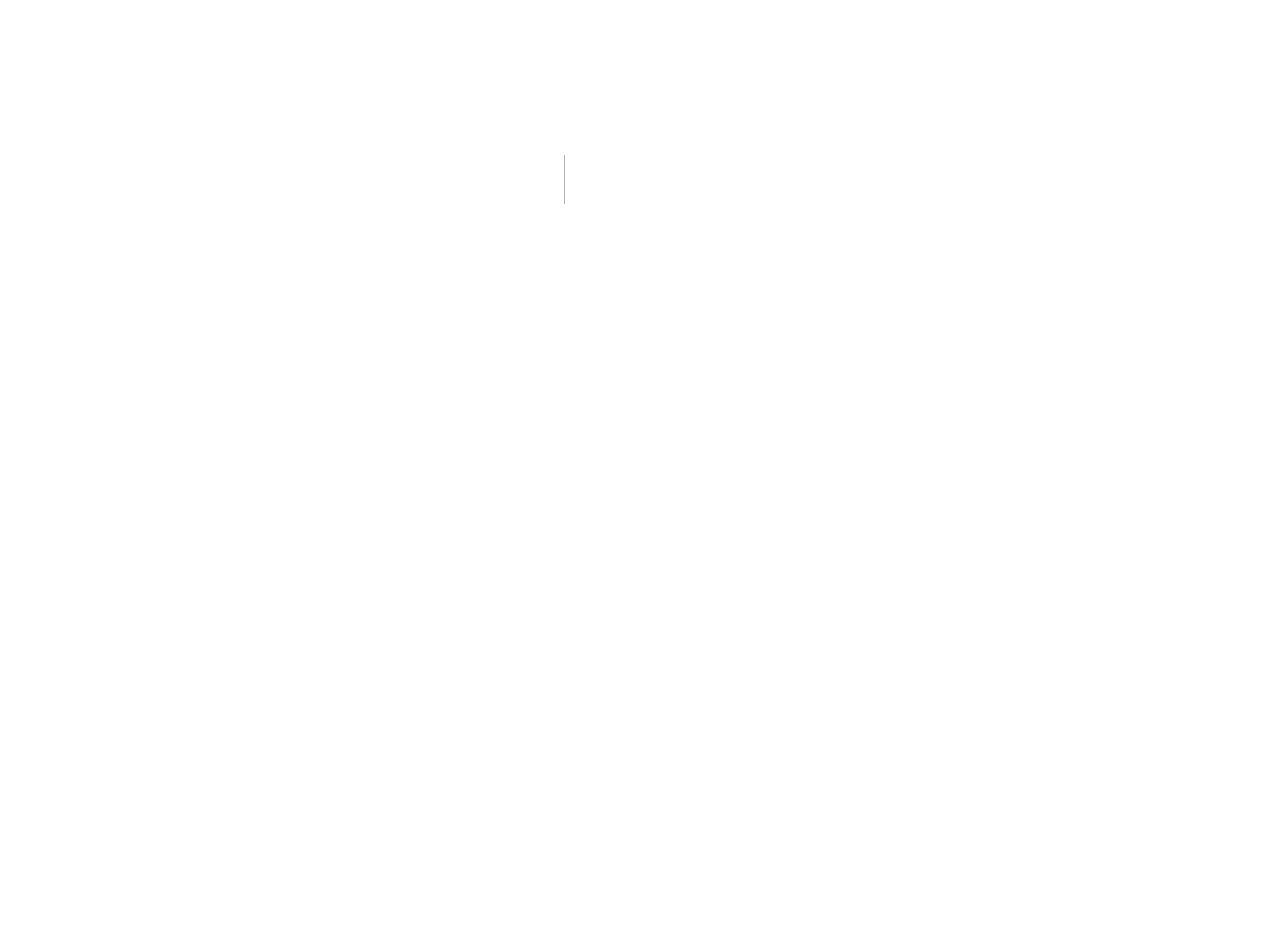
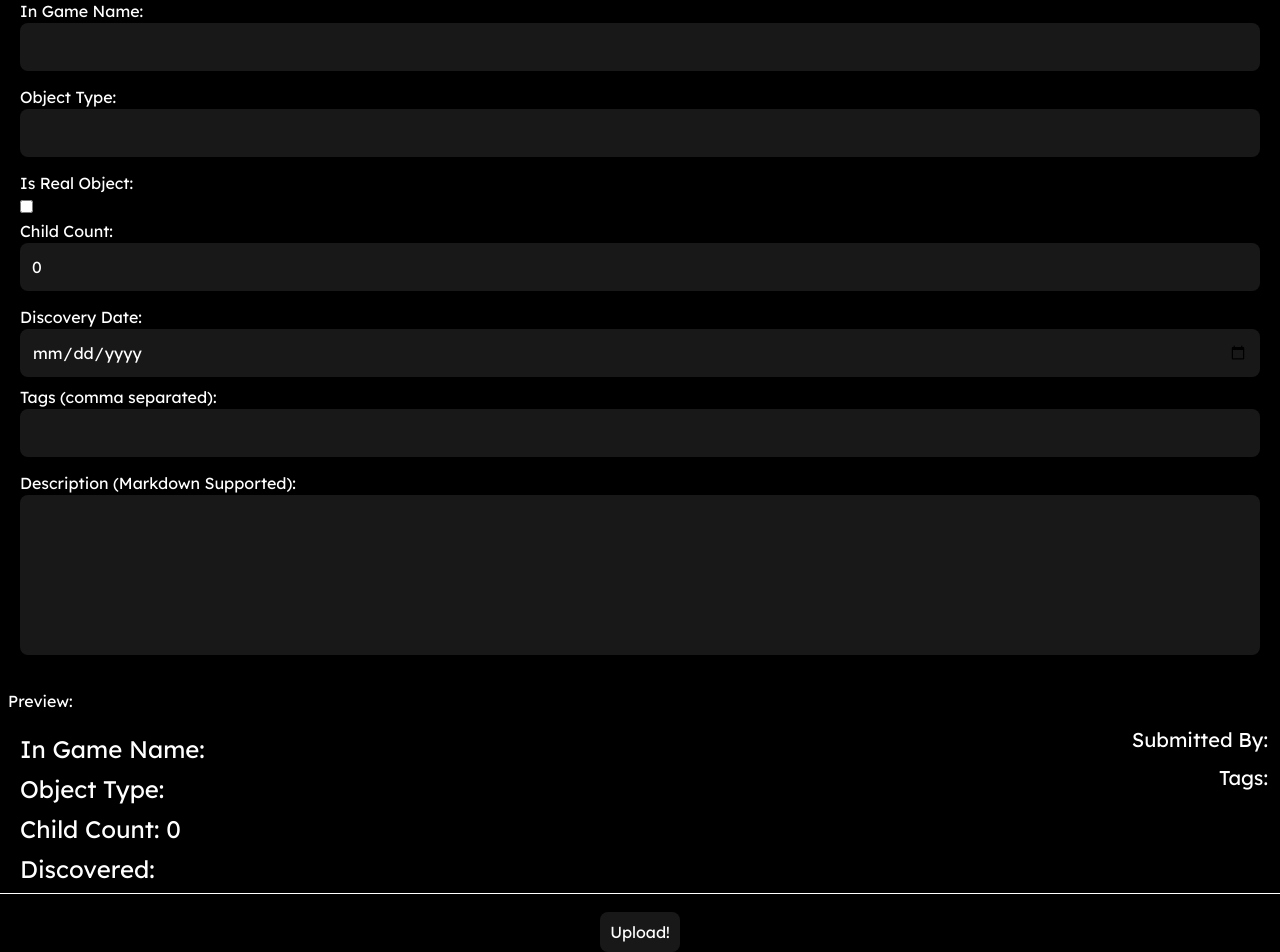
Before and after one commit to space-engine-object-catalog/space-engine-object-catalog, a Next.js app: page /object/upload in a window 1280 px wide. Before the commit this address had no page. Shown: the part 302-1254 px from the top of the page. Before the commit the page ends 881 px from the top, so only its background shows below. Built offline with nearby package versions, Linux system fonts and the light colour scheme.

Commit message:
Upload object page

```diff
--- a/src/app/globals.css
+++ b/src/app/globals.css
@@ -23,7 +23,7 @@ button {
 }
 
 .search-bar {
-  @apply w-100 h-10 bg-[rgb(24,24,24)] rounded-lg mr-5 p-3;
+  @apply bg-[rgb(24,24,24)] rounded-lg mr-5 p-3;
 }
 
 .search-button {
--- a/src/app/object/page.tsx
+++ b/src/app/object/page.tsx
@@ -64,7 +64,7 @@ export default function ObjectPage() {
       <h2 className="text-2xl ml-5 mb-2">Child Count: {ChildCount}</h2>
       <h2 className="text-2xl ml-5 mb-2">{IsRealObject}</h2>
       <h2 className="text-2xl ml-5 mb-2">Discovered: {DiscoveryDate}</h2>
-      {ObjectType == "Planet" && <h2 className="text-2xl ml-5 mb-2">ESI: {ESI}</h2>}
+      {ObjectType.toLowerCase() == "planet" && <h2 className="text-2xl ml-5 mb-2">ESI: {ESI}</h2>}
       {VerificationStatus == "verified" && <div className='h-2.5'></div>}
       {VerificationStatus == "unverified" && <h2 className="!text-[#ff9100] text-2xl ml-5 mb-4.5">This article is not verified! It may be inaccurate!</h2>}
       <div className="w-screen h-[1px] bg-white mb-4.5"></div>
--- /dev/null
+++ b/src/app/object/upload/page.tsx
@@ -0,0 +1,101 @@
+"use client";
+
+import { useState } from 'react'
+import MarkdownParagraph from "@/components/markdownparagraph/MarkdownParagraph";
+import axios from 'axios';
+
+export default function ObjectPage() {
+  const [ObjectName, SetObjectName] = useState<string>('');
+  const [InGameName, SetInGameName] = useState<string>('');
+  const [ObjectType, SetObjectType] = useState<string>('');
+  const [IsRealObject, SetIsRealObject] = useState<boolean>(false);
+  const [ESI, SetESI] = useState<string>('');
+  const [ChildCount, SetChildCount] = useState<number>(0);
+  const [DiscoveryDate, SetDiscoveryDate] = useState<string>('');
+  const [SubmittedBy, SetSubmittedBy] = useState<string>('');
+  const [Description, SetDescription] = useState<string>('');
+  const [Tags, SetTags] = useState<string>('');
+  const [UploadResponse, SetUploadResponse] = useState<string>('');
+
+  const uploadObject = async () => {
+    const res = await axios.post('https://seoc.puppet57.xyz/backend/submit-object.php', new URLSearchParams({
+      name: ObjectName,
+      in_game_name: InGameName,
+      object_type: ObjectType,
+      is_real_object: IsRealObject ? '1' : '0',
+      esi: ESI == '' || ObjectType.toLowerCase() != "planet" ? '0' : ESI,
+      child_count: ChildCount.toString(),
+      desc: Description,
+      tags: Tags,
+      submitted_by: SubmittedBy,
+      discovery_date: DiscoveryDate.toString()
+    }));
+    SetUploadResponse(res.data);
+  }
+
+  return (
+    <>
+      <p className='ml-2 mt-1'>Information about your object:</p>
+      <div className='p-5'>
+        <p>Submitted By:</p>
+        <textarea className='w-full h-12 mb-2 p-2 text-white search-bar resize-none' value={SubmittedBy} onChange={(e) => SetSubmittedBy(e.target.value)} />
+        <p>Object Name:</p>
+        <textarea className='w-full h-12 mb-2 p-2 text-white search-bar resize-none' value={ObjectName} onChange={(e) => SetObjectName(e.target.value)} />
+        <p>In Game Name:</p>
+        <textarea className='w-full h-12 mb-2 p-2 text-white search-bar resize-none' value={InGameName} onChange={(e) => SetInGameName(e.target.value)} />
+        <p>Object Type:</p>
+        <textarea className='w-full h-12 mb-2 p-2 text-white search-bar resize-none' value={ObjectType} onChange={(e) => SetObjectType(e.target.value)} />
+        <p>Is Real Object:</p>
+        <label className="switch">
+          <input
+            type="checkbox"
+            checked={IsRealObject}
+            onChange={(e: React.ChangeEvent<HTMLInputElement>) => SetIsRealObject(e.target.checked)}
+          />
+          <span className="slider"></span>
+        </label>
+        {ObjectType.toLowerCase() == "planet" && <>
+          <p>ESI:</p>
+          <textarea className='w-full h-12 mb-2 p-2 text-white search-bar resize-none' value={ESI} onChange={(e) => SetESI(e.target.value)} />
+        </>}
+        <p>Child Count:</p>
+        <textarea
+          className='w-full h-12 mb-2 p-2 text-white search-bar resize-none'
+          value={ChildCount}
+          onChange={(e) => SetChildCount(parseInt(e.target.value) || 0)}
+        />
+        <p>Discovery Date:</p>
+        <input
+          type="date"
+          className="w-full h-12 mb-2 p-2 text-white search-bar"
+          value={DiscoveryDate}
+          onChange={(e) => SetDiscoveryDate(e.target.value)}
+        />
+        <p>Tags (comma separated):</p>
+        <textarea className='w-full h-12 mb-2 p-2 text-white search-bar resize-none' value={Tags} onChange={(e) => SetTags(e.target.value)} />
+        <p>Description (Markdown Supported):</p>
+        <textarea className='w-full h-40 mb-2 p-2 text-white search-bar resize-none' value={Description} onChange={(e) => SetDescription(e.target.value)} />
+      </div>
+      <p className='ml-2'>Preview:</p>
+      <div className='float-right'>
+        <h3 className="text-[20px] m-3 mb-2 text-right">Submitted By: {SubmittedBy}</h3>
+        <h3 className="text-[20px] m-3 mb-2 mt-0 text-right">Tags: {Tags}</h3>
+      </div>
+      <h1 className="text-5xl m-5 mb-2">{ObjectName}</h1>
+      <h2 className="text-2xl ml-5 mb-2">In Game Name: {InGameName}</h2>
+      <h2 className="text-2xl ml-5 mb-2">Object Type: {ObjectType}</h2>
+      <h2 className="text-2xl ml-5 mb-2">Child Count: {ChildCount}</h2>
+      <h2 className="text-2xl ml-5 mb-2">{IsRealObject}</h2>
+      <h2 className="text-2xl ml-5 mb-2">Discovered: {DiscoveryDate}</h2>
+      {ObjectType.toLowerCase() == "planet" && <h2 className="text-2xl ml-5 mb-2">ESI: {ESI}</h2>}
+      <div className="w-screen h-[1px] bg-white mb-4.5"></div>
+      <div className='ml-5'>
+        <MarkdownParagraph text={Description} />
+      </div>
+      <div className="flex justify-center mt-4">
+        <button onClick={async () => await uploadObject()} className='search-button'>Upload!</button>
+        {UploadResponse != "" && <div className='mt-2 ml-2 text-center text-white '>{UploadResponse}</div>}
+      </div>
+    </>
+  );
+}
--- a/src/app/page.tsx
+++ b/src/app/page.tsx
@@ -19,7 +19,7 @@ export default function Home() {
           type='text'
           value={SearchBarContents}
           onChange={e => SetSearchBarContents(e.target.value)}
-          className='search-bar'
+          className='search-bar w-100 h-10'
         />
 
         <button className='search-button' onClick={HandleSearch}>Search</button>
```
